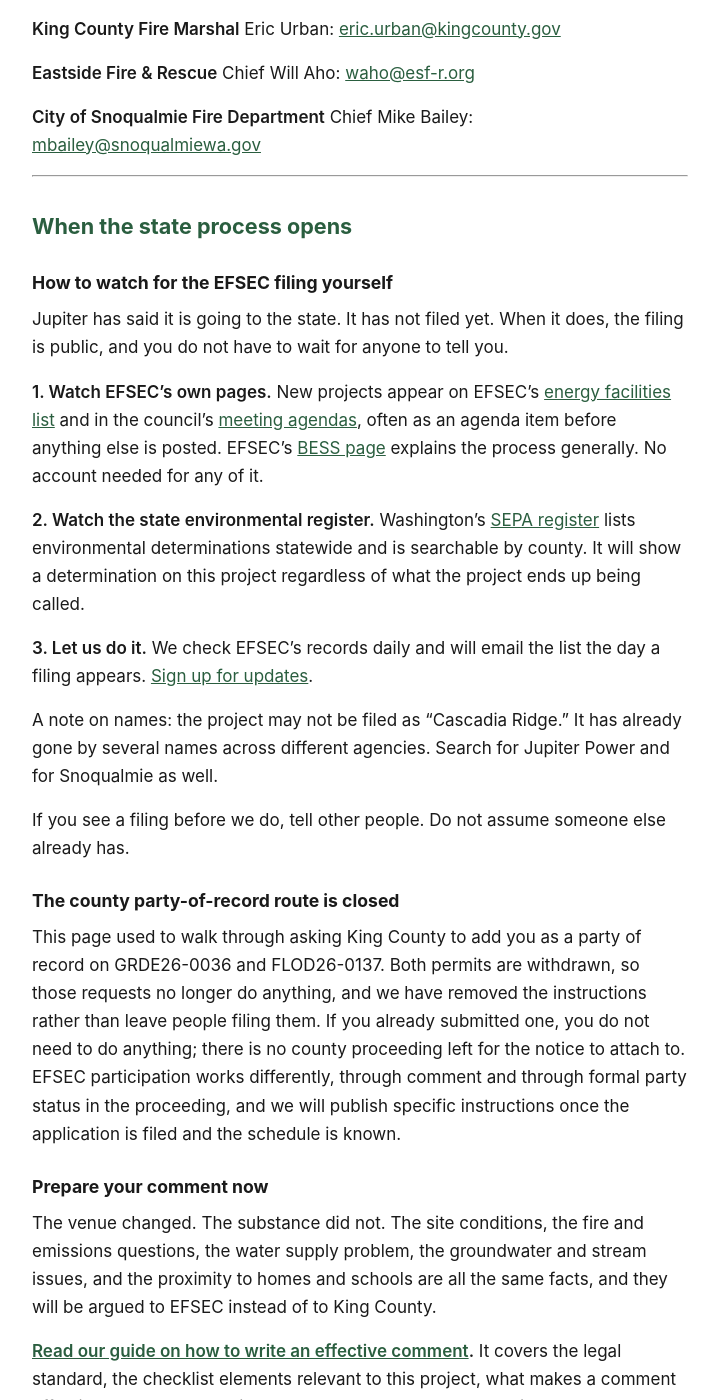
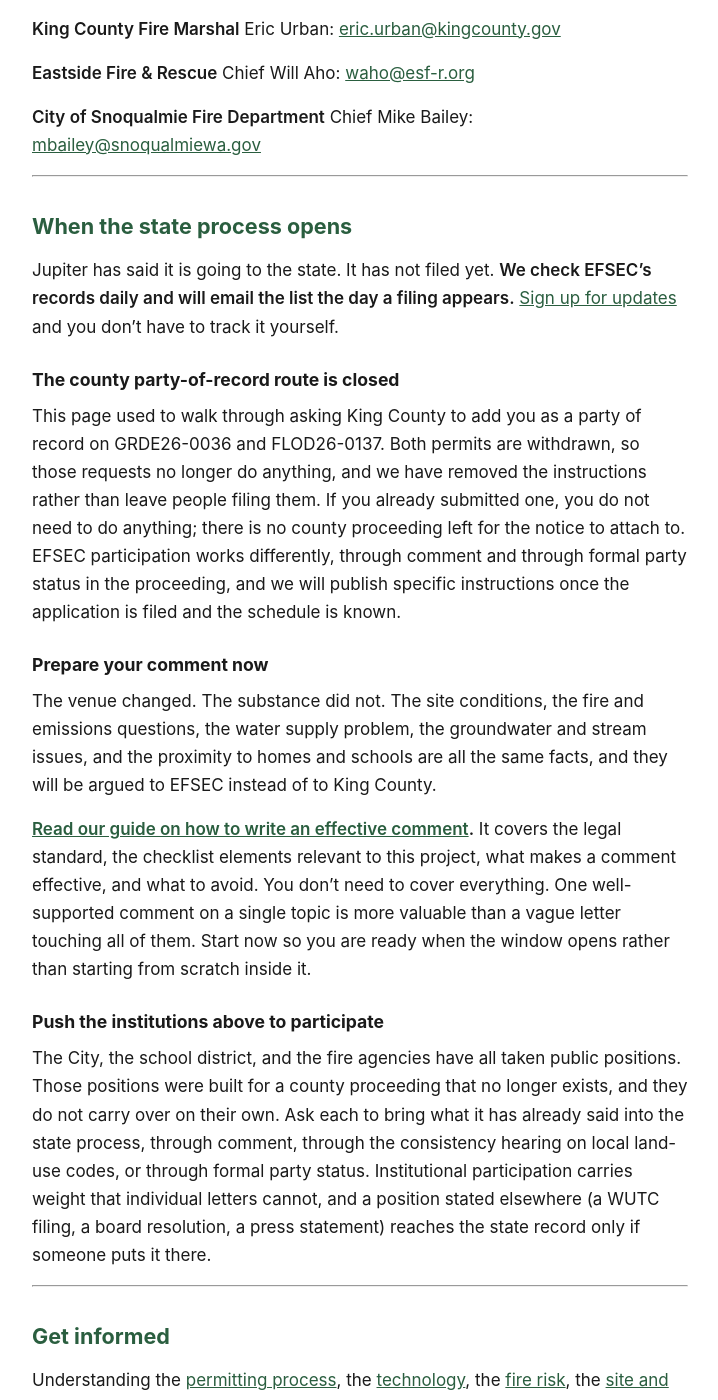
Before and after one commit to calef/cascadia-ridge-bess, a Jekyll site: the page built from _pages/take-action.md, in a window 1280 px wide and 1400 px high, scrolled down 3809 px. Shown: the whole window, without its empty margins (280-998 px from the left). Built offline with Jekyll 4.4.1, drawn with Linux system fonts in a browser that asks for light colours.

Commit message:
Deploy site 2026-08-29-103357

```diff
--- a/_pages/take-action.md
+++ b/_pages/take-action.md
@@ -77,19 +77,7 @@ The fire authorities are already on the record: Fire District 38's elected board
 
 ## When the state process opens
 
-### How to watch for the EFSEC filing yourself {#watch}
-
-Jupiter has said it is going to the state. It has not filed yet. When it does, the filing is public, and you do not have to wait for anyone to tell you.
-
-**1. Watch EFSEC's own pages.** New projects appear on EFSEC's [energy facilities list](https://efsec.wa.gov/energy-facilities) and in the council's [meeting agendas](https://efsec.wa.gov/hearings-and-meetings), often as an agenda item before anything else is posted. EFSEC's [BESS page](https://efsec.wa.gov/battery-energy-storage-system-bess) explains the process generally. No account needed for any of it.
-
-**2. Watch the state environmental register.** Washington's [SEPA register](https://apps.ecology.wa.gov/separegister/) lists environmental determinations statewide and is searchable by county. It will show a determination on this project regardless of what the project ends up being called.
-
-**3. Let us do it.** We check EFSEC's records daily and will email the list the day a filing appears. [Sign up for updates](/subscribe).
-
-A note on names: the project may not be filed as "Cascadia Ridge." It has already gone by several names across different agencies. Search for Jupiter Power and for Snoqualmie as well.
-
-If you see a filing before we do, tell other people. Do not assume someone else already has.
+Jupiter has said it is going to the state. It has not filed yet. **We check EFSEC's records daily and will email the list the day a filing appears.** [Sign up for updates](/subscribe) and you don't have to track it yourself.
 
 ### The county party-of-record route is closed
 
```
